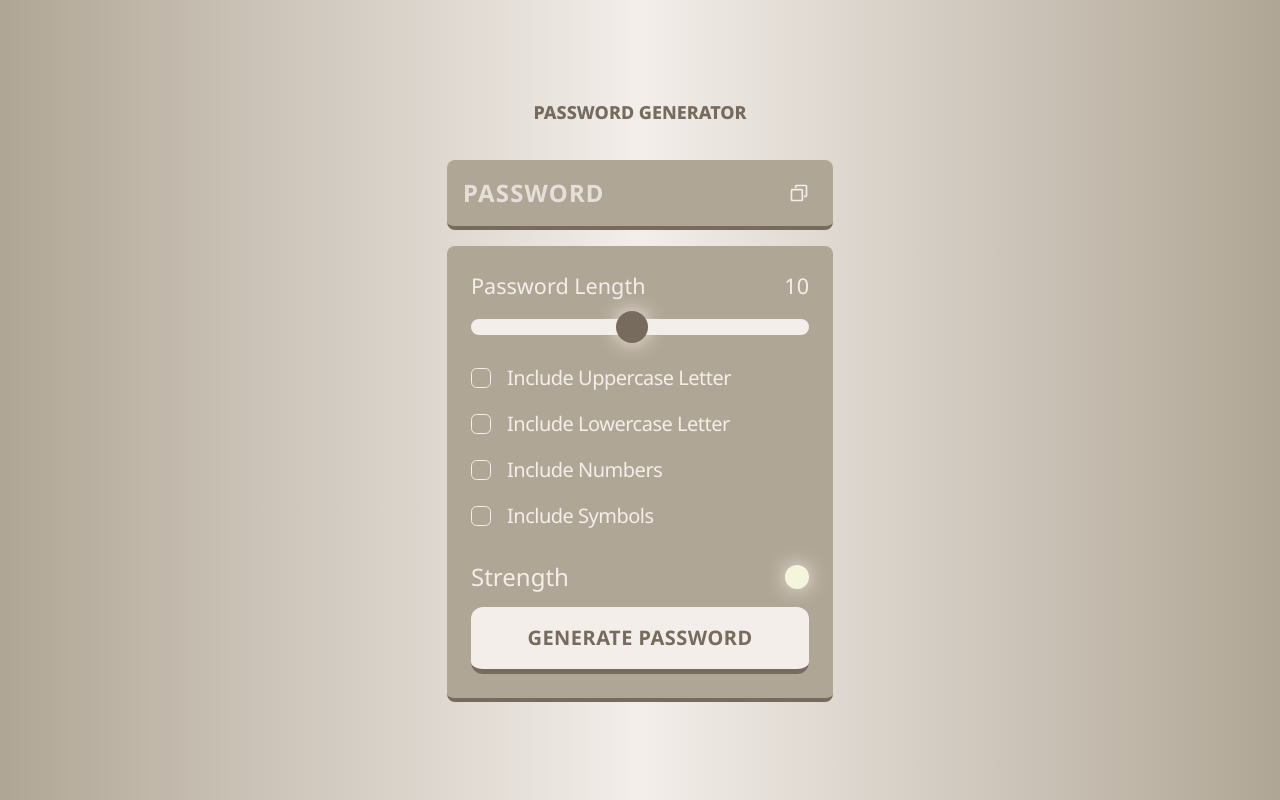
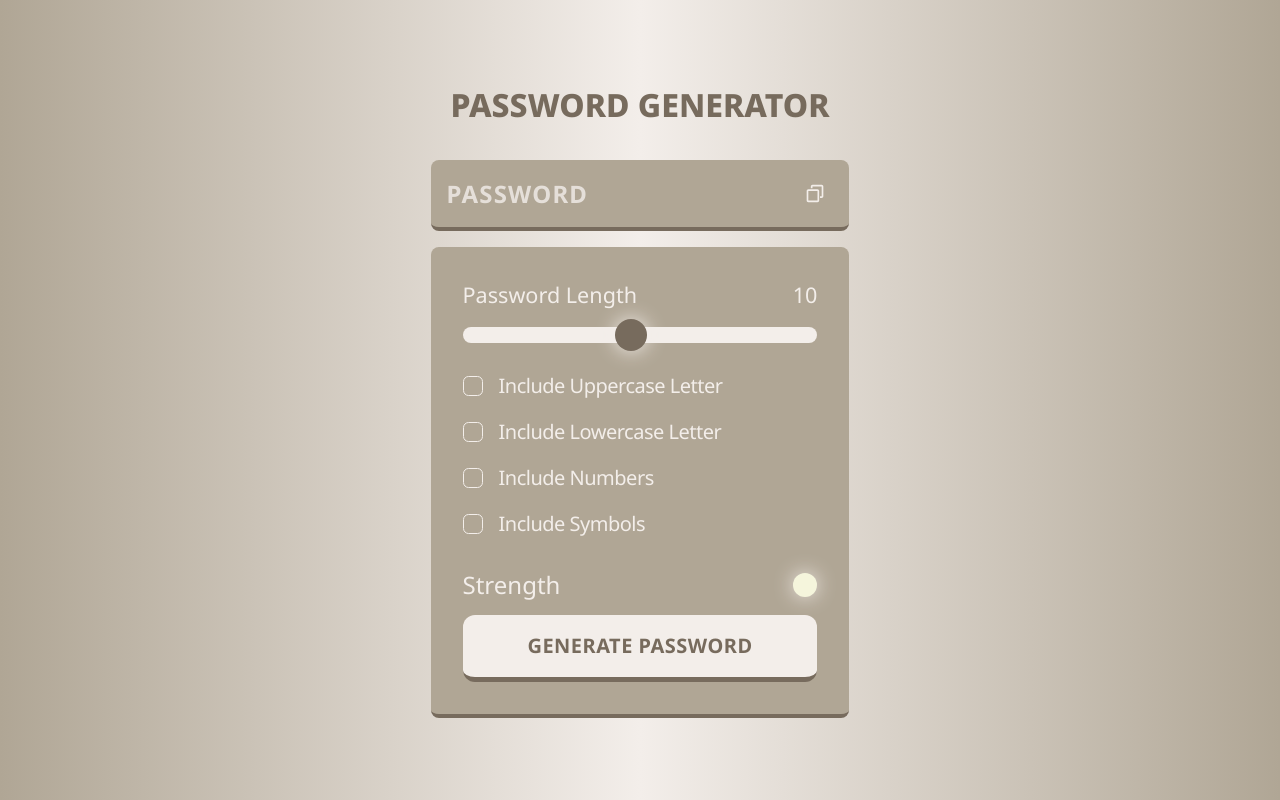
Before and after one commit to anurag12sharma/password-generator-miniProject, a website built with Vite: page index.html in a window 1280 px wide. Built offline with nearby package versions, Linux system fonts and the light colour scheme.

Commit message:
fixed some bugs

```diff
--- a/index.html
+++ b/index.html
@@ -7,6 +7,7 @@
     <link rel="stylesheet" href="./styles.css">
     <link rel="preconnect" href="https://fonts.googleapis.com">
     <link rel="preconnect" href="https://fonts.gstatic.com" crossorigin>
+    <script src="https://cdn.tailwindcss.com"></script>
     <link href="https://fonts.googleapis.com/css2?family=Noto+Sans:ital,wght@0,100..900;1,100..900&display=swap" rel="stylesheet">
 
     <style>
@@ -49,7 +50,7 @@
 <body>
     <section class="w-[100vw] h-[100vh] relative flex flex-col justify-center items-center bg-gradient-to-r from-dBeige via-lBeige to-dBeige">
         <div class="w-[10/12] max-w-[1080px] mx-auto">
-            <h1 class="font-nato text-deepBeige text-center leading-[1.2] text-lg font-extrabold text-[30px] m-5 mb-9 uppercase">Password Generator</h1>
+            <h1 class="font-nato text-deepBeige text-center leading-[1.2] font-extrabold text-[2rem] m-5 mb-9 uppercase">Password Generator</h1>
 
             <div class="display-container relative bg-dBeige rounded-lg border-b-deepBeige border-b-4 my-[1rem] flex justify-center items-center">
                 <input readonly placeholder="PASSWORD" class="display w-[100%] bg-transparent py-[1.15rem] px-[1rem] text-lBeige font-bold text-[1.5rem] leading-[30px] tracking-wider pr-[3.25rem] placeholder-lBeige placeholder-opacity-80 font-nato placeholder:font-nato">
@@ -59,7 +60,7 @@
                 </button>
             </div>
 
-            <div class="input-container bg-dBeige border-b-deepBeige border-b-4 rounded-lg my-[1rem] p-6">
+            <div class="input-container bg-dBeige border-b-deepBeige border-b-4 rounded-lg my-[1rem] p-8">
                 <div class="font-nato length flex justify-between items-center text-lBeige text-[1.35rem]">
                     <p>Password Length</p>
                     <p lengthDisplay>0</p>
```
